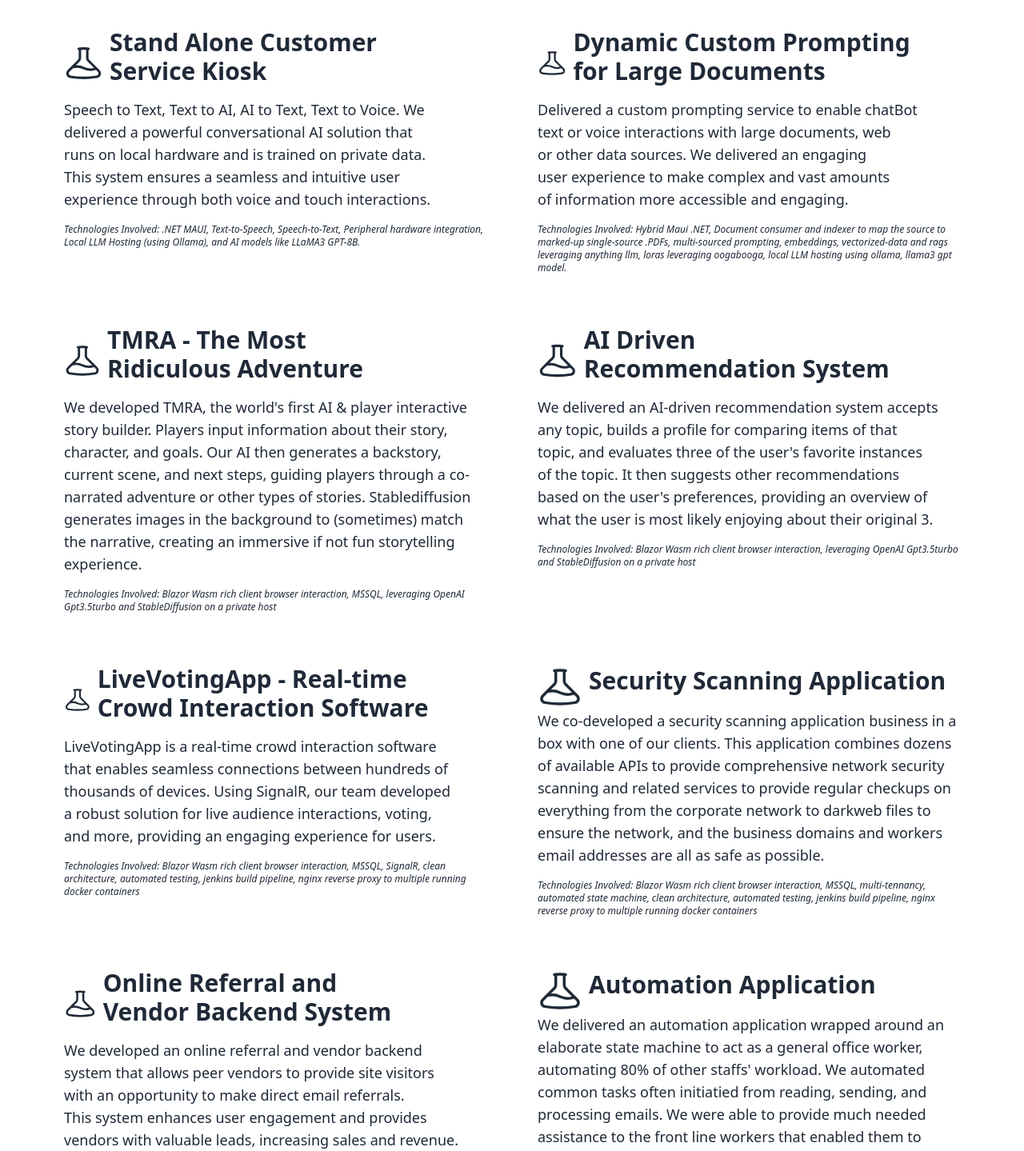
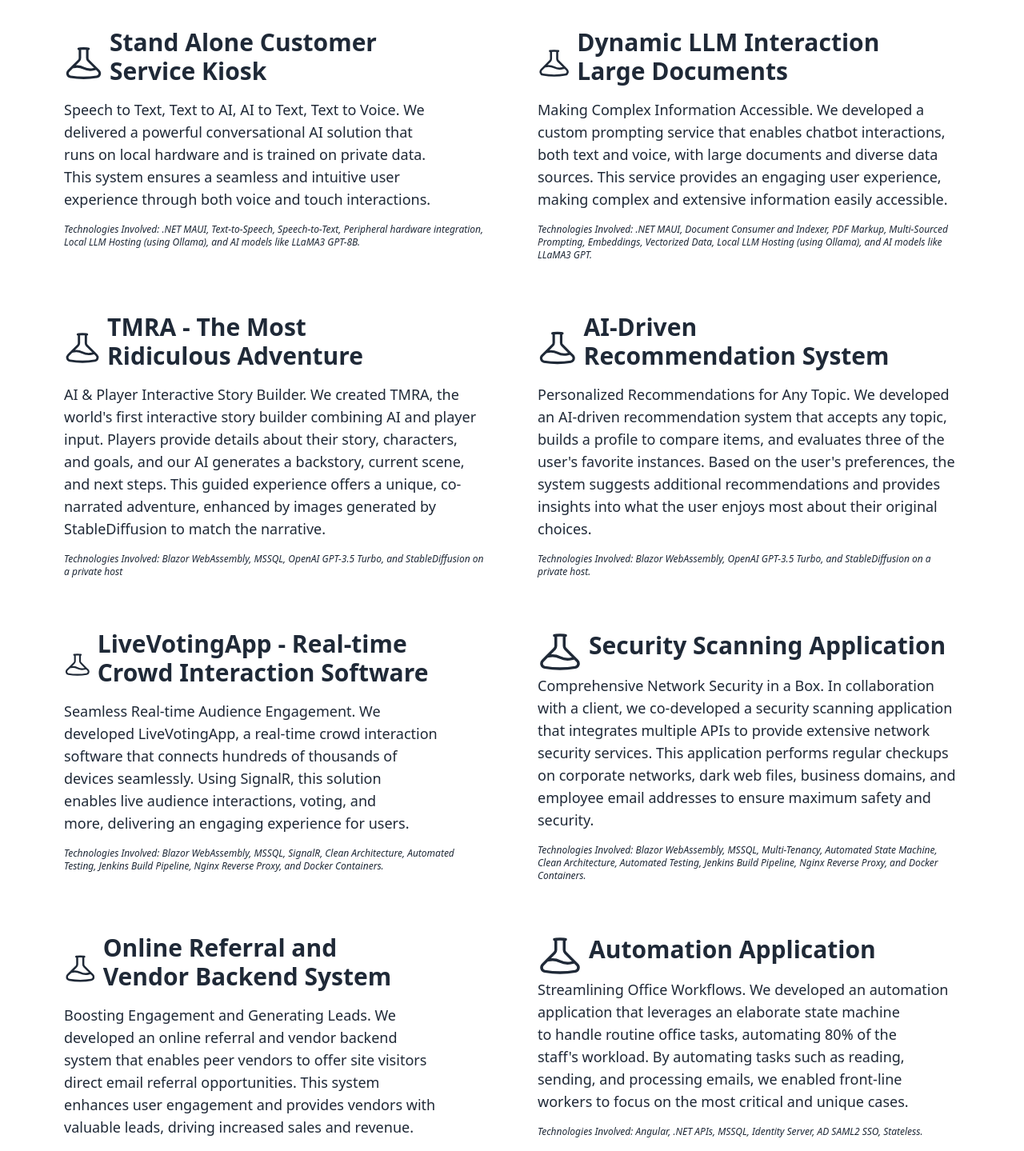
Before and after one commit to KPInc425/RBI-Simple-Site, a React (Vite) app: page / in a window 1280 px wide. Shown: the part 2980-4419 px from the top of the page at 80% size. Built offline with nearby package versions, Linux system fonts and the light colour scheme.

Commit message:
Continued language changes

```diff
--- a/src/components/layouts/shared/Footer.jsx
+++ b/src/components/layouts/shared/Footer.jsx
@@ -8,7 +8,7 @@ const Footer = () => {
           <RBIIcon />
         </div>
         <p className="font-bold">
-          Robot Builders Inc. <br />Providing reliable tech since 2006
+          Robot Builders Inc. <br />Providing reliable custom software since 2006
         </p>
         <p>Copyright © 2024 - All right reserved</p>
       </aside>
--- a/src/data/projectsData.jsx
+++ b/src/data/projectsData.jsx
@@ -6,26 +6,26 @@ const projectData = [
     name: "Stand Alone Customer Service Kiosk",
     description:
       "Speech to Text, Text to AI, AI to Text, Text to Voice.  We delivered a powerful conversational AI solution that runs on local hardware and is trained on private data. This system ensures a seamless and intuitive user experience through both voice and touch interactions.",
-    tagLine: "Speech to Text, Text to AI, AI to Text, Text to Voice",
+    tagLine: "",
     tagLineDescription: "Technologies Involved: .NET MAUI, Text-to-Speech, Speech-to-Text, Peripheral hardware integration, Local LLM Hosting (using Ollama), and AI models like LLaMA3 GPT-8B.",
     link: "",
   },
   {
     logo: <FlaskIcon />,
-    name: "Dynamic Custom Prompting for Large Documents",
+    name: "Dynamic LLM Interaction Large Documents",
     description:
-      "Delivered a custom prompting service to enable chatBot text or voice interactions with large documents, web or other data sources. We delivered an engaging user experience to make complex and vast amounts of information more accessible and engaging.",
-    tagLine: "Text or Voice interaction with local chat bots trained on various sources of customer data",
-    tagLineDescription: "Technologies Involved: Hybrid Maui .NET, Document consumer and indexer to map the source to marked-up single-source .PDFs, multi-sourced prompting, embeddings, vectorized-data and rags leveraging anything llm, loras leveraging oogabooga, local LLM hosting using ollama, llama3 gpt model.",
+      "Making Complex Information Accessible.  We developed a custom prompting service that enables chatbot interactions, both text and voice, with large documents and diverse data sources. This service provides an engaging user experience, making complex and extensive information easily accessible.",
+    tagLine: "",
+    tagLineDescription: "Technologies Involved: .NET MAUI, Document Consumer and Indexer, PDF Markup, Multi-Sourced Prompting, Embeddings, Vectorized Data, Local LLM Hosting (using Ollama), and AI models like LLaMA3 GPT.",
     link: "",
   },
   {
     logo: <FlaskIcon />,
     name: "TMRA - The Most Ridiculous Adventure",
     description:
-      "We developed TMRA, the world's first AI & player interactive story builder. Players input information about their story, character, and goals. Our AI then generates a backstory, current scene, and next steps, guiding players through a co-narrated adventure or other types of stories. Stablediffusion generates images in the background to (sometimes) match the narrative, creating an immersive if not fun storytelling experience.",
-    tagLine: "User Generated Content, Automated Content Moderation, Advanced Cooperative Storytelling, Historical Contexting, multi modal image and conversational AI.",
-    tagLineDescription: "Technologies Involved: Blazor Wasm rich client browser interaction, MSSQL, leveraging OpenAI Gpt3.5turbo and StableDiffusion on a private host",
+      "AI & Player Interactive Story Builder. We created TMRA, the world's first interactive story builder combining AI and player input. Players provide details about their story, characters, and goals, and our AI generates a backstory, current scene, and next steps. This guided experience offers a unique, co-narrated adventure, enhanced by images generated by StableDiffusion to match the narrative.",
+    tagLine: "",
+    tagLineDescription: "Technologies Involved: Blazor WebAssembly, MSSQL, OpenAI GPT-3.5 Turbo, and StableDiffusion on a private host",
     link: "",
   },
   // {
@@ -39,45 +39,100 @@ const projectData = [
   // },
   {
     logo: <FlaskIcon />,
-    name: "AI Driven Recommendation System",
+    name: "AI-Driven Recommendation System",
     description:
-      "We delivered an AI-driven recommendation system accepts any topic, builds a profile for comparing items of that topic, and evaluates three of the user's favorite instances of the topic. It then suggests other recommendations based on the user's preferences, providing an overview of what the user is most likely enjoying about their original 3.",
-      tagLine: "User Generated Content, dynamic item comparison profiling, multi stage item profiling, suggestion engine",
-      tagLineDescription: "Technologies Involved: Blazor Wasm rich client browser interaction, leveraging OpenAI Gpt3.5turbo and StableDiffusion on a private host",
+      "Personalized Recommendations for Any Topic.  We developed an AI-driven recommendation system that accepts any topic, builds a profile to compare items, and evaluates three of the user's favorite instances. Based on the user's preferences, the system suggests additional recommendations and provides insights into what the user enjoys most about their original choices.",
+      tagLine: "",
+      tagLineDescription: "Technologies Involved: Blazor WebAssembly, OpenAI GPT-3.5 Turbo, and StableDiffusion on a private host.",
     link: "",
   },
   {
     logo: <FlaskIcon />,
     name: "LiveVotingApp - Real-time Crowd Interaction Software",
-    description: "LiveVotingApp is a real-time crowd interaction software that enables seamless connections between hundreds of thousands of devices. Using SignalR, our team developed a robust solution for live audience interactions, voting, and more, providing an engaging experience for users.",
-    tagLine: "Massive instant real-time audience interactions, turn all internet connected devices into any interactive gadget you wish",
-    tagLineDescription: "Technologies Involved: Blazor Wasm rich client browser interaction, MSSQL, SignalR, clean architecture, automated testing, jenkins build pipeline, nginx reverse proxy to multiple running docker containers",
+    description: "Seamless Real-time Audience Engagement. We developed LiveVotingApp, a real-time crowd interaction software that connects hundreds of thousands of devices seamlessly. Using SignalR, this solution enables live audience interactions, voting, and more, delivering an engaging experience for users.",
+    tagLine: "",
+    tagLineDescription: "Technologies Involved: Blazor WebAssembly, MSSQL, SignalR, Clean Architecture, Automated Testing, Jenkins Build Pipeline, Nginx Reverse Proxy, and Docker Containers.",
     link: "",
   },
   {
     logo: <FlaskIcon />,
     name: "Security Scanning Application",
-    description: "We co-developed a security scanning application business in a box with one of our clients. This application combines dozens of available APIs to provide comprehensive network security scanning and related services to provide regular checkups on everything from the corporate network to darkweb files to ensure the network, and the business domains and workers email addresses are all as safe as possible.",
-    tagLine: "Reoccuring corporate security scanning and compromised email monitoring as a service",
-    tagLineDescription: "Technologies Involved: Blazor Wasm rich client browser interaction, MSSQL, multi-tennancy, automated state machine, clean architecture, automated testing, jenkins build pipeline, nginx reverse proxy to multiple running docker containers",
+    description: "Comprehensive Network Security in a Box.  In collaboration with a client, we co-developed a security scanning application that integrates multiple APIs to provide extensive network security services. This application performs regular checkups on corporate networks, dark web files, business domains, and employee email addresses to ensure maximum safety and security.",
+    tagLine: "",
+    tagLineDescription: "Technologies Involved: Blazor WebAssembly, MSSQL, Multi-Tenancy, Automated State Machine, Clean Architecture, Automated Testing, Jenkins Build Pipeline, Nginx Reverse Proxy, and Docker Containers.",
     link: "",
   },
   {
     logo: <FlaskIcon />,
     name: "Online Referral and Vendor Backend System",
-    description: "We developed an online referral and vendor backend system that allows peer vendors to provide site visitors with an opportunity to make direct email referrals. This system enhances user engagement and provides vendors with valuable leads, increasing sales and revenue.",
-    tagLine: "Online Referral Campaigns Management, Online Referral Forms, Participant Tracking, Tax Reporting",
-    tagLineDescription: "Technologies Involved: Blazor Wasm rich client browser interaction, BlazorWasm",
+    description: "Boosting Engagement and Generating Leads. We developed an online referral and vendor backend system that enables peer vendors to offer site visitors direct email referral opportunities. This system enhances user engagement and provides vendors with valuable leads, driving increased sales and revenue.",
+    tagLine: "",
+    tagLineDescription: "Technologies Involved: Blazor WebAssembly, MSSQL, Multi-Tennancy, Clean Architecture, Automated Testing, Jenkins Build Pipeline, Nginx Reverse Proxy, and Docker Containers",
     link: "",
   },
   {
     logo: <FlaskIcon />,
     name: "Automation Application",
-    description: "We delivered an automation application wrapped around an elaborate state machine to act as a general office worker, automating 80% of other staffs' workload. We automated common tasks often initiatied from reading, sending, and processing emails.  We were able to provide much needed assistance to the front line workers that enabled them to provide their full focus to the rare and needful accounts.",
-    tagLine: "General Office Workflow Automation",
-    tagLineDescription: "Technologies Involved: Angular, dotnet APIs, MSSQL, Identity Server, AD SAML2 SSO, Stateless",
+    description: "Streamlining Office Workflows. We developed an automation application that leverages an elaborate state machine to handle routine office tasks, automating 80% of the staff's workload. By automating tasks such as reading, sending, and processing emails, we enabled front-line workers to focus on the most critical and unique cases.",
+    tagLine: "",
+    tagLineDescription: "Technologies Involved: Angular, .NET APIs, MSSQL, Identity Server, AD SAML2 SSO, Stateless.",
     link: "",
-  }
+  },
+
+
+
+
+
+
+
+  // {
+  //   logo: <FlaskIcon />,
+  //   name: "Large Scale Energy Management",
+  //   description: "",
+  //   tagLine: "",
+  //   tagLineDescription: "Technologies Involved: Angular, .NET APIs, MSSQL, Identity Server, AD SAML2 SSO, Stateless.",
+  //   link: "",
+  // },
+  // {
+  //   logo: <FlaskIcon />,
+  //   name: "International Association Custom Operations Solution",
+  //   description: "",
+  //   tagLine: "",
+  //   tagLineDescription: "Technologies Involved: Angular, .NET APIs, MSSQL, Identity Server, AD SAML2 SSO, Stateless.",
+  //   link: "",
+  // },
+  // {
+  //   logo: <FlaskIcon />,
+  //   name: "Automation Application",
+  //   description: "",
+  //   tagLine: "",
+  //   tagLineDescription: "Technologies Involved: Angular, .NET APIs, MSSQL, Identity Server, AD SAML2 SSO, Stateless.",
+  //   link: "",
+  // },
+  // {
+  //   logo: <FlaskIcon />,
+  //   name: "Automation Application",
+  //   description: "",
+  //   tagLine: "",
+  //   tagLineDescription: "Technologies Involved: Angular, .NET APIs, MSSQL, Identity Server, AD SAML2 SSO, Stateless.",
+  //   link: "",
+  // },
+  // {
+  //   logo: <FlaskIcon />,
+  //   name: "Automation Application",
+  //   description: "",
+  //   tagLine: "",
+  //   tagLineDescription: "Technologies Involved: Angular, .NET APIs, MSSQL, Identity Server, AD SAML2 SSO, Stateless.",
+  //   link: "",
+  // },
+  // {
+  //   logo: <FlaskIcon />,
+  //   name: "Meet Our Kit",
+  //   description: "",
+  //   tagLine: "",
+  //   tagLineDescription: "Technologies Involved: Angular, .NET APIs, MSSQL, Identity Server, AD SAML2 SSO, Stateless.",
+  //   link: "",
+  // }
   // {
   //   logo: <FlaskIcon />,
   //   name: "",
--- a/src/styles/staticindex.css
+++ b/src/styles/staticindex.css
@@ -4006,20 +4006,20 @@ html {
   position: absolute;
 }
 
+.right-4 {
+  right: 1rem;
+}
+
+.top-28 {
+  top: 7rem;
+}
+
 .right-16 {
   right: 4rem;
 }
 
-.right-4 {
-  right: 1rem;
-}
-
 .top-1 {
   top: 0.25rem;
-}
-
-.top-28 {
-  top: 7rem;
 }
 
 .z-\[1\] {
@@ -4081,22 +4081,22 @@ html {
   height: 3.5rem;
 }
 
+.h-40 {
+  height: 10rem;
+}
+
+.h-full {
+  height: 100%;
+}
+
 .h-2 {
   height: 0.5rem;
 }
 
-.h-40 {
-  height: 10rem;
-}
-
 .h-8 {
   height: 2rem;
 }
 
-.h-full {
-  height: 100%;
-}
-
 .max-h-48 {
   max-height: 12rem;
 }
@@ -4107,6 +4107,10 @@ html {
 
 .w-14 {
   width: 3.5rem;
+}
+
+.w-full {
+  width: 100%;
 }
 
 .w-2 {
@@ -4122,10 +4126,6 @@ html {
   width: fit-content;
 }
 
-.w-full {
-  width: 100%;
-}
-
 .max-w-\[100vw\] {
   max-width: 100vw;
 }
@@ -4174,26 +4174,26 @@ html {
   text-wrap: balance;
 }
 
+.rounded-lg {
+  border-radius: 0.5rem;
+}
+
+.rounded-sm {
+  border-radius: 0.125rem;
+}
+
 .rounded-box {
   border-radius: var(--rounded-box, 1rem);
 }
 
-.rounded-lg {
-  border-radius: 0.5rem;
-}
-
-.rounded-sm {
-  border-radius: 0.125rem;
+.bg-primary {
+  --tw-bg-opacity: 1;
+  background-color: var(--fallback-p,oklch(var(--p)/var(--tw-bg-opacity)));
 }
 
 .bg-base-300 {
   --tw-bg-opacity: 1;
   background-color: var(--fallback-b3,oklch(var(--b3)/var(--tw-bg-opacity)));
-}
-
-.bg-primary {
-  --tw-bg-opacity: 1;
-  background-color: var(--fallback-p,oklch(var(--p)/var(--tw-bg-opacity)));
 }
 
 .bg-opacity-60 {
@@ -4243,12 +4243,12 @@ html {
   padding: 2.5rem;
 }
 
+.p-4 {
+  padding: 1rem;
+}
+
 .p-2 {
   padding: 0.5rem;
-}
-
-.p-4 {
-  padding: 1rem;
 }
 
 .py-4 {
```
